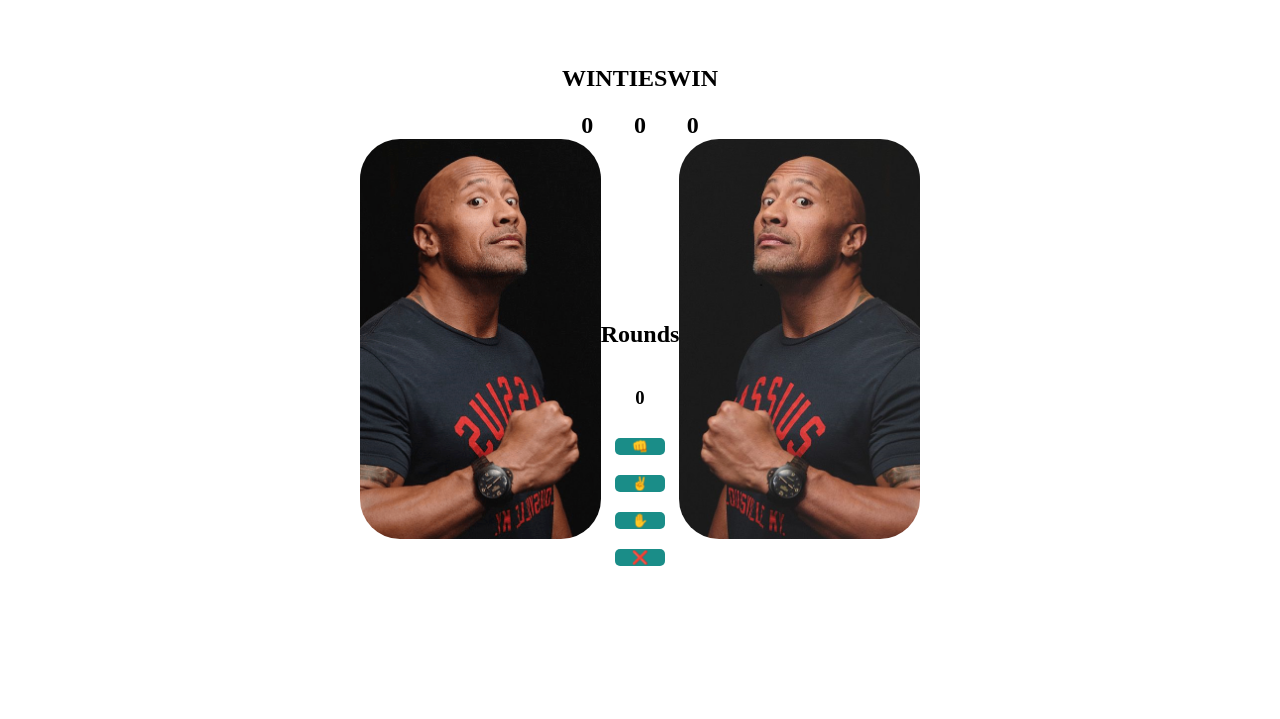
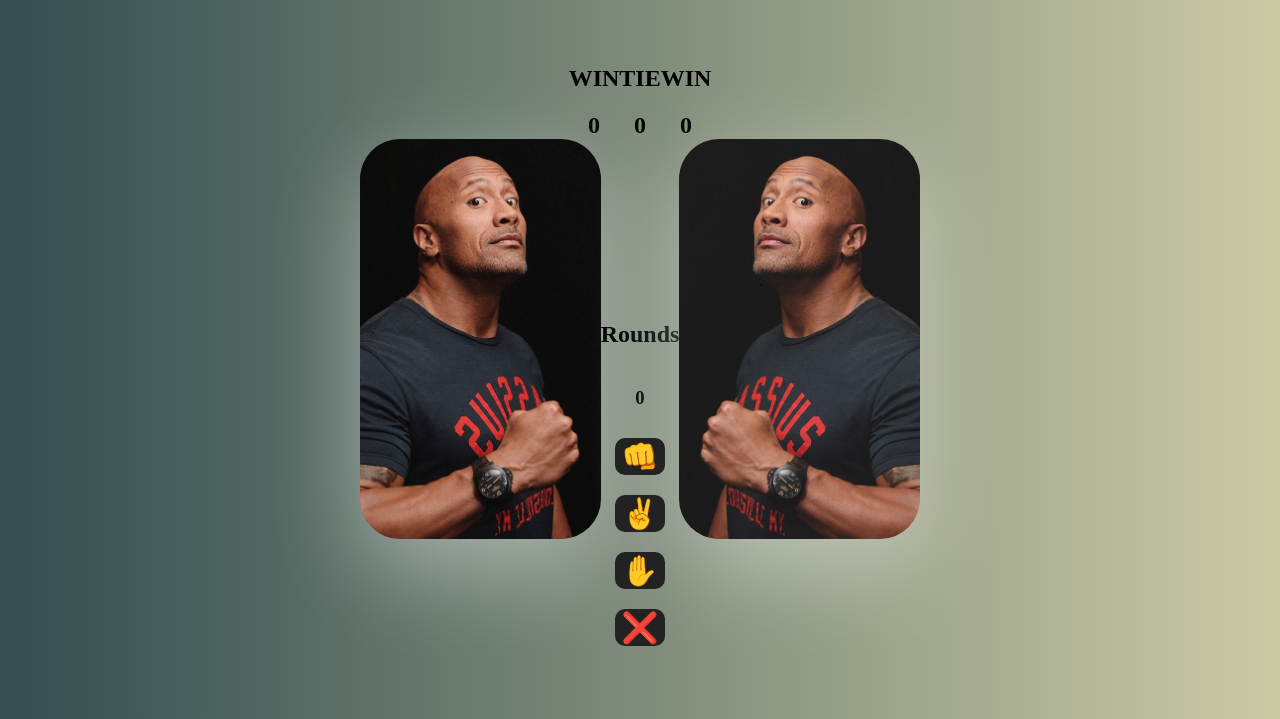
Before and after one commit to ipredoi/Hackathon-rock-paper-scissors, a plain HTML site: page main.html in a window 1280 px wide. Shown: the part 81-800 px from the top of the page. Drawn offline with Linux system fonts and the light colour scheme.

Commit message:
style added

```diff
--- a/main.html
+++ b/main.html
@@ -17,7 +17,7 @@
     <h2 class="scoreText" id="playerScore">0</h2>
 </div>
 <div class="scoreCard">
-    <h2>TIES</h2>
+    <h2>TIE</h2>
     <h2 class="scoreText" id="tiesScore">0</h2>
 </div>
 <div class="scoreCard">
--- a/style.css
+++ b/style.css
@@ -4,6 +4,7 @@ body {
   align-content: center;
   justify-content: space-around;
   align-content: stretch;
+  background: linear-gradient(to right, #334d50, #cbcaa5);
 }
 
 .gameBoard {
@@ -31,6 +32,7 @@ body {
 .imageCard {
   border-radius: 40px;
   height: 400px;
+  box-shadow: rgba(255, 255, 255, 0.4) 0px 30px 90px;
 }
 
 #scoresContainer {
@@ -63,7 +65,7 @@ h1 {
 
 .button {
   position: relative;
-  background-color: #1a8d88;
+  background-color: #222222;
   border: none;
   margin: 10px;
   width: 50px;
@@ -72,7 +74,8 @@ h1 {
   transition-duration: 0.4s;
   text-decoration: none;
   overflow: hidden;
-  border-radius: 5px;
+  border-radius: 10px;
+  font-size: 30px;
 }
 
 .button:hover {
@@ -83,7 +86,7 @@ h1 {
 
 .button:after {
   content: "";
-  background: #177661;
+  background: #414141;
   display: block;
   position: absolute;
   padding-top: 300%;
```
